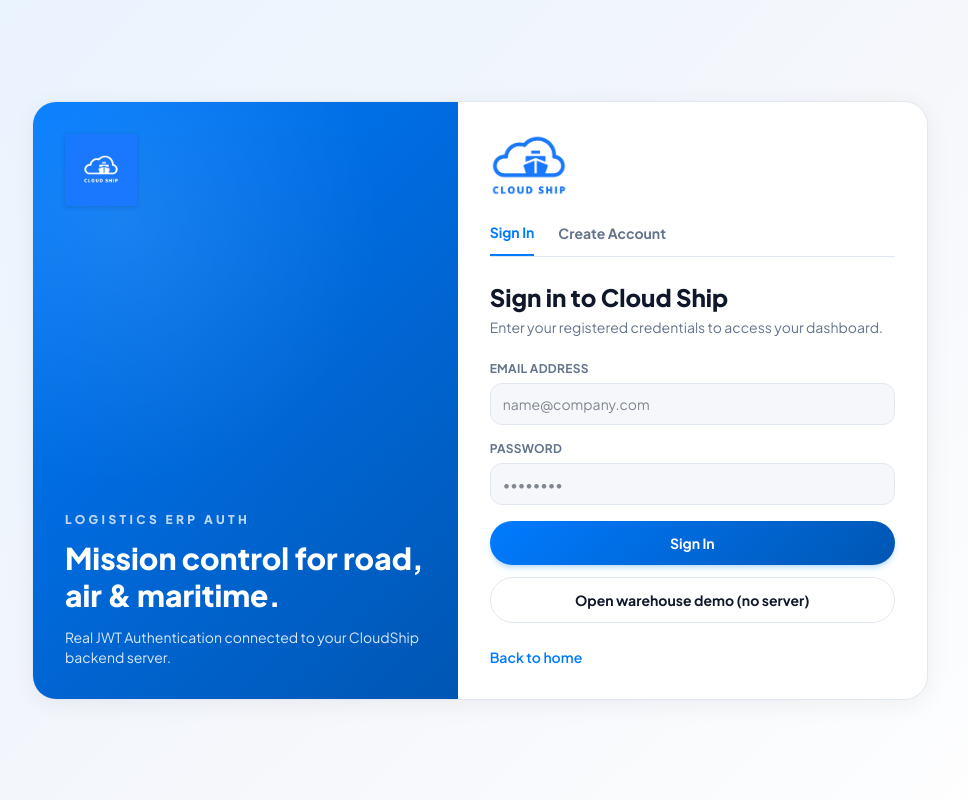
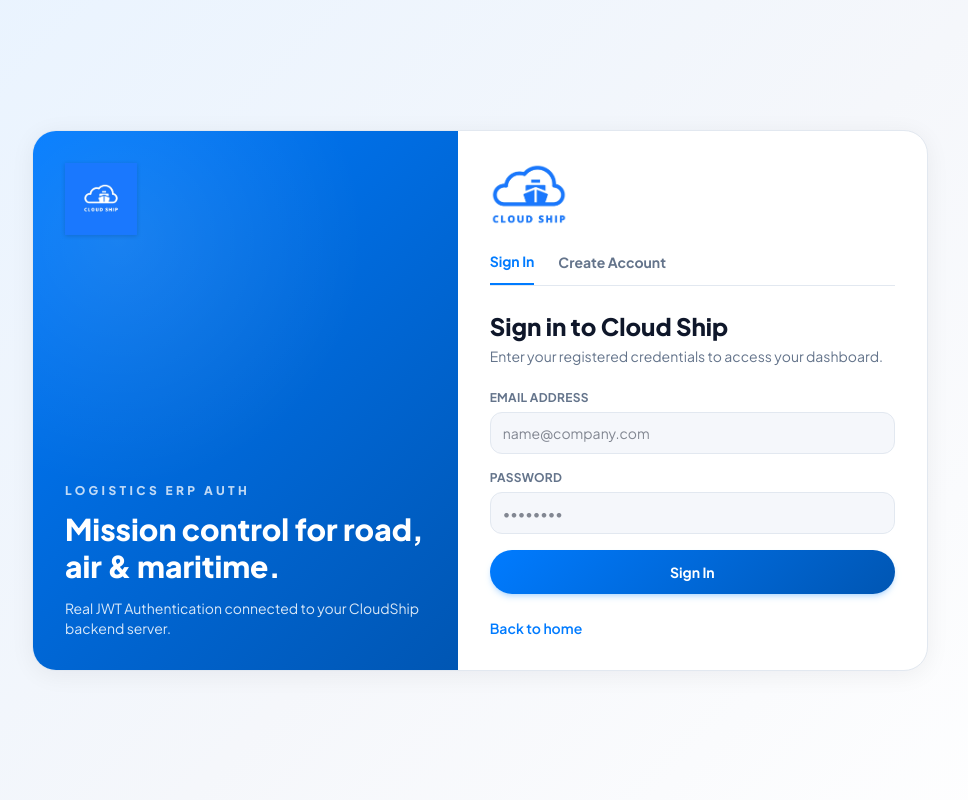
Before and after one commit to associatedevhibarri/CloudShip100, a React (Vite) app in the folder frontend/: page /login in a window 1280 px wide. Shown: the whole page, without its empty margins (160-1128 px from the left). Built offline with nearby package versions, Linux system fonts and the light colour scheme.

Commit message:
hide demo warehouse button

```diff
--- a/frontend/src/pages/LoginPage.jsx
+++ b/frontend/src/pages/LoginPage.jsx
@@ -89,7 +89,7 @@ export default function LoginPage() {
           <div className="mb-6 flex border-b border-line">
             <button
               type="button"
-              onClick={() => { setMode('login'); setErrorMsg(''); }}
+              onClick={() => setMode('login')}
               className={`pb-3 text-sm font-bold transition-colors ${
                 mode === 'login'
                   ? 'border-b-2 border-brand text-brand'
@@ -100,7 +100,7 @@ export default function LoginPage() {
             </button>
             <button
               type="button"
-              onClick={() => { setMode('register'); setErrorMsg(''); }}
+              onClick={() => setMode('register')}
               className={`ml-6 pb-3 text-sm font-bold transition-colors ${
                 mode === 'register'
                   ? 'border-b-2 border-brand text-brand'
@@ -231,33 +231,6 @@ export default function LoginPage() {
             </button>
           </form>
 
-          {mode === 'login' ? (
-            <button
-              type="button"
-              onClick={() => {
-                localStorage.setItem(
-                  'cloudship_user',
-                  JSON.stringify({
-                    name: 'Ops Manager',
-                    email: 'ops@cloudship.demo',
-                    role: 'operator',
-                  }),
-                )
-                localStorage.setItem(
-                  'cloudship_tokens',
-                  JSON.stringify({
-                    access: { token: 'demo-operator' },
-                    refresh: { token: 'demo-operator' },
-                  }),
-                )
-                window.location.assign('/app/warehouse')
-              }}
-              className="mt-3 w-full rounded-full border border-line bg-white py-3 text-sm font-bold text-ink hover:border-brand"
-            >
-              Open warehouse demo (no server)
-            </button>
-          ) : null}
-
           <p className="mt-6 text-center text-sm text-muted md:text-left">
             <Link to="/" className="font-semibold text-brand">
               Back to home
```
